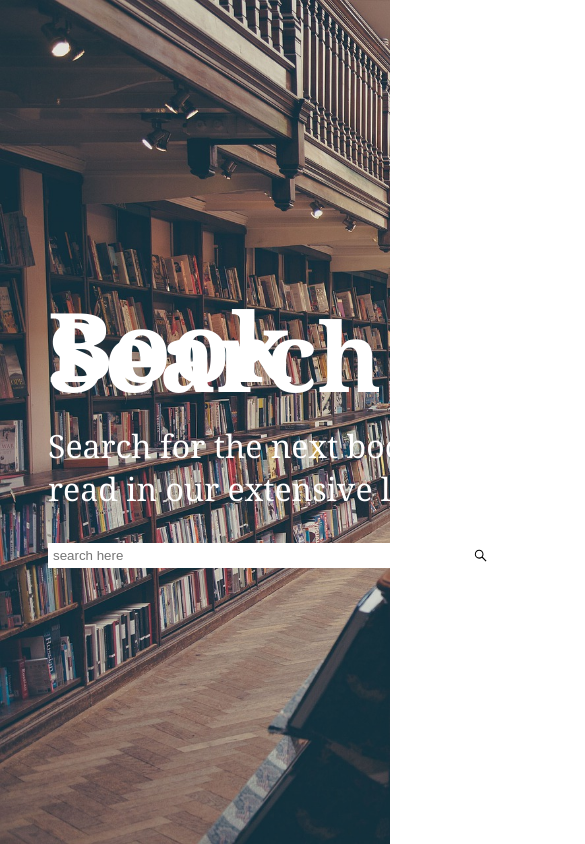
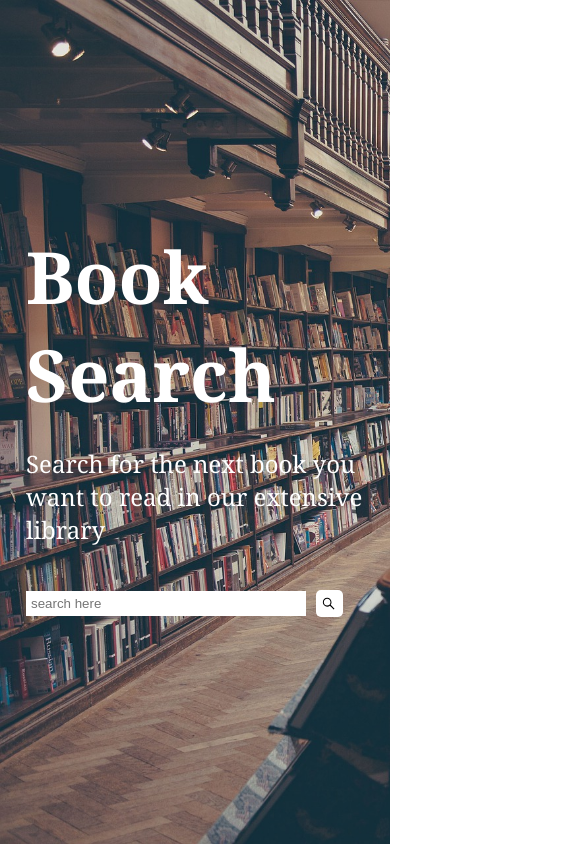
Before and after one commit to Samuellucasn/book-search, a React (Create React App) app: page / in a window 390 px wide. Shown: the top 844 px of the page, 585 px wide, since content can reach past the window. Built offline with nearby package versions, Linux system fonts and the light colour scheme.

Commit message:
reponsive layout

```diff
--- a/src/components/input/style.css
+++ b/src/components/input/style.css
@@ -3,3 +3,9 @@ input {
     padding: 5px;
     border-style: none;
 }
+
+@media (max-width: 500px) {
+    input {
+        width: 270px;
+    }
+}
--- a/src/components/pages/main/Main.tsx
+++ b/src/components/pages/main/Main.tsx
@@ -40,7 +40,8 @@ function Main() {
                 ></Input>
                 <Button onClick={handleClick} ><FaSistrix></FaSistrix></Button>
             </div>
-            </div>{
+            </div>
+            {
                 renderBooks &&
                 <Books searchValue={inputValue}></Books>
             }
--- a/src/components/pages/main/books/about/About.tsx
+++ b/src/components/pages/main/books/about/About.tsx
@@ -24,8 +24,8 @@ const About: React.FC<props> = ({item}) => {
                     <h1>{title}</h1>
                     <p>{subtitle}</p>
                     <p><span>Language: </span>{language.toLowerCase()}</p>
-                    <p><span>Authors: </span> {authors === undefined? '' : authors.map((v:any) => {return v})}</p>
-                    <p><span>Categories: </span> {categories === undefined? '' : categories.map((v:any) => {return v})}</p>
+                    <p><span>Authors: </span> {authors === undefined? '' : authors.map((v:any) => {return v + ". "})}</p>
+                    <p><span>Categories: </span> {categories === undefined? '' : categories.map((v:any) => {return v + " "})}</p>
                     <p><span>Published Date: </span> {publishedDate}</p>
                     <p><span>Publisher: </span> {publisher}</p>
                 </div>
--- a/src/components/pages/main/books/about/style.css
+++ b/src/components/pages/main/books/about/style.css
@@ -30,3 +30,25 @@
 span {
     font-weight: bold;
 }
+
+@media (max-width: 1420px) {
+    .about_div {
+        width: fit-content;
+        margin: 0;
+    }
+
+    .description_div {
+        padding: 20px;
+    }
+}
+
+@media (max-width: 670px) {
+    .header_about_div img {
+        max-width: 10em;
+        max-height: 15em;
+    }
+
+    .header_about_div {
+        flex-wrap: wrap;
+    }
+}
--- a/src/components/pages/main/books/style.css
+++ b/src/components/pages/main/books/style.css
@@ -1,9 +1,9 @@
 .books_div {
-    background-image: url(/src/assets/textura-de-papel-amarrotada-branca-para-o-fundo.webp);
+    background-image: url(../../../../assets/textura-de-papel-amarrotada-branca-para-o-fundo.webp);
     background-size: cover;
     box-shadow: 0px 1px 9px 0px black;
-    height: 90%;
-    width: 50%;
+    height: 700px;
+    width: 750px;
 
     display: flex;
     flex-flow: row wrap;
@@ -50,3 +50,11 @@
         border-radius: 0%;
     }
 }
+
+@media (max-width: 1420px) {
+    .books_div {
+        width: fit-content;
+        margin: 0;
+        animation: none;
+    }
+}
--- a/src/components/pages/main/style.css
+++ b/src/components/pages/main/style.css
@@ -4,22 +4,22 @@ main {
     justify-content: space-between;
     align-items: center;
 
-    background-image: url(/src/assets/library-image.jpg);
+    background-image: url(../../../assets/library-image.jpg);
     background-size: cover;
 
     height: 100%;
 }
 
 .title_div, .search_div {
-    width: 600px;
+    max-width: 600px;
     margin-left: 3rem;
     color: white;
     font-size: 2em;
 }
 
 .title_div h1 {
-    line-height: 10px;
     font-size: 3em;
+    margin: 0;
 }
 
 .search_div {
@@ -27,3 +27,18 @@ main {
     align-items: center;
     gap: 10px;
 }
+
+@media (max-width: 1420px) {
+    main {
+        justify-content: center;
+        gap: 30px;
+    }
+}
+
+@media (max-width: 500px) {
+    .title_div, .search_div {
+        margin-left: 1rem;
+        font-size: 1.5em;
+        padding: 10px;
+    }
+}
```
Also changed, not shown: 1 other file (tests, documents, lock files or other folders).
